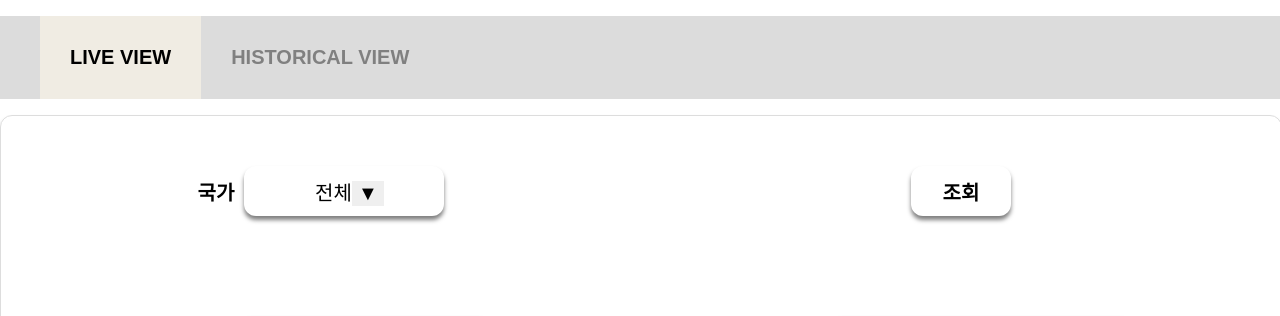
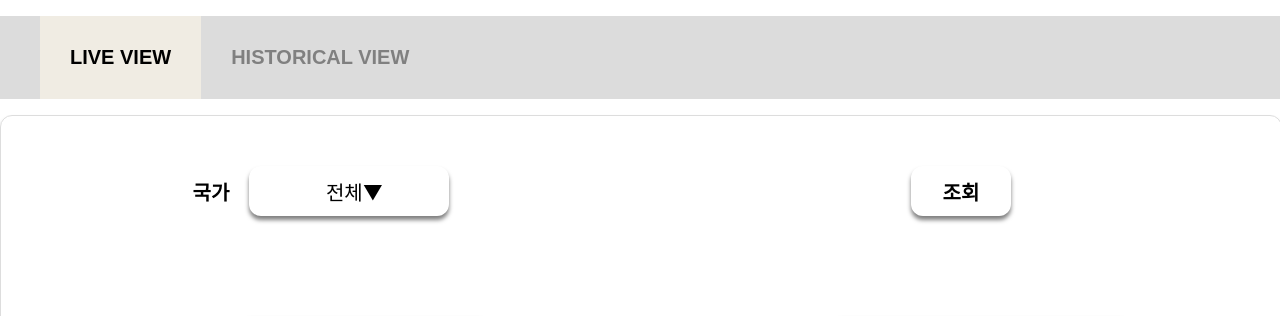
Before and after one commit to ohofront/gme_scrapping_frontend, a React (Create React App) app: page / in a window 1280 px wide. Shown: the top 316 px of the page. Built offline with nearby package versions, Linux system fonts and the light colour scheme; no server answers.

Commit message:
드롭다운 컴포넌트 수정

```diff
--- a/src/component/Dropdown.tsx
+++ b/src/component/Dropdown.tsx
@@ -28,16 +28,14 @@ const Dropdown = ({
   const handleOnChangeSelectValue = (value: string) => {
     setCurrentOption(value);
   };
-  // useEffect(() => {
-  //   console.log(isDropdownView);
-  // }, [isDropdownView]);
+
   return (
     <DropDownWrapper onClickOutside={closeDropDown}>
       <DropDownTtile>{defaultTitle}</DropDownTtile>
       <DropDownBox onClick={handleClickDropdown}>
         <DropDownLabel>
           {currentOption === "" ? "전체" : currentOption}
-          <DropDownButton>{isDropdownView ? "▲" : "▼"}</DropDownButton>
+          {isDropdownView ? "▲" : "▼"}
         </DropDownLabel>
         <DropDownOptions $show={isDropdownView}>
           {optionData.map((data: any, index: any) => (
@@ -63,7 +61,7 @@ const DropDownWrapper = styled(ClickOutSide)`
   position: relative;
   width: 100%;
   padding: 10px 0px;
-  gap: 10px;
+  gap: 20px;
   z-index: 1;
   align-items: center;
   justify-content: center;
@@ -93,8 +91,14 @@ const DropDownBox = styled.div`
   text-align: center;
   box-shadow: 0px 4px 4px rgba(0, 0, 0, 0.5);
   cursor: pointer;
+  &:hover {
+    background: red;
+    color: white;
+    transition: 0.5s;
+  }
 `;
 const DropDownLabel = styled.label`
+  display: flex;
   font-size: 20px;
   margin-left: 10px;
   text-align: center;
```
